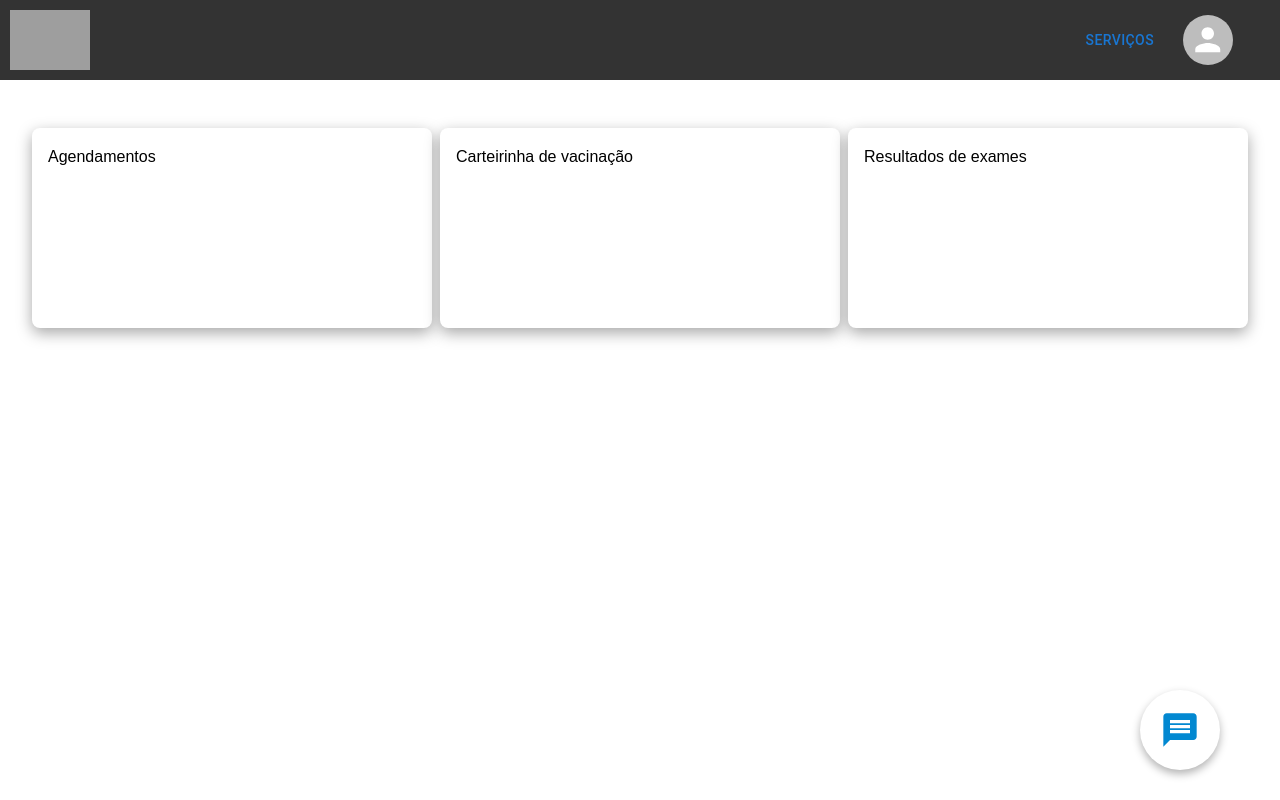
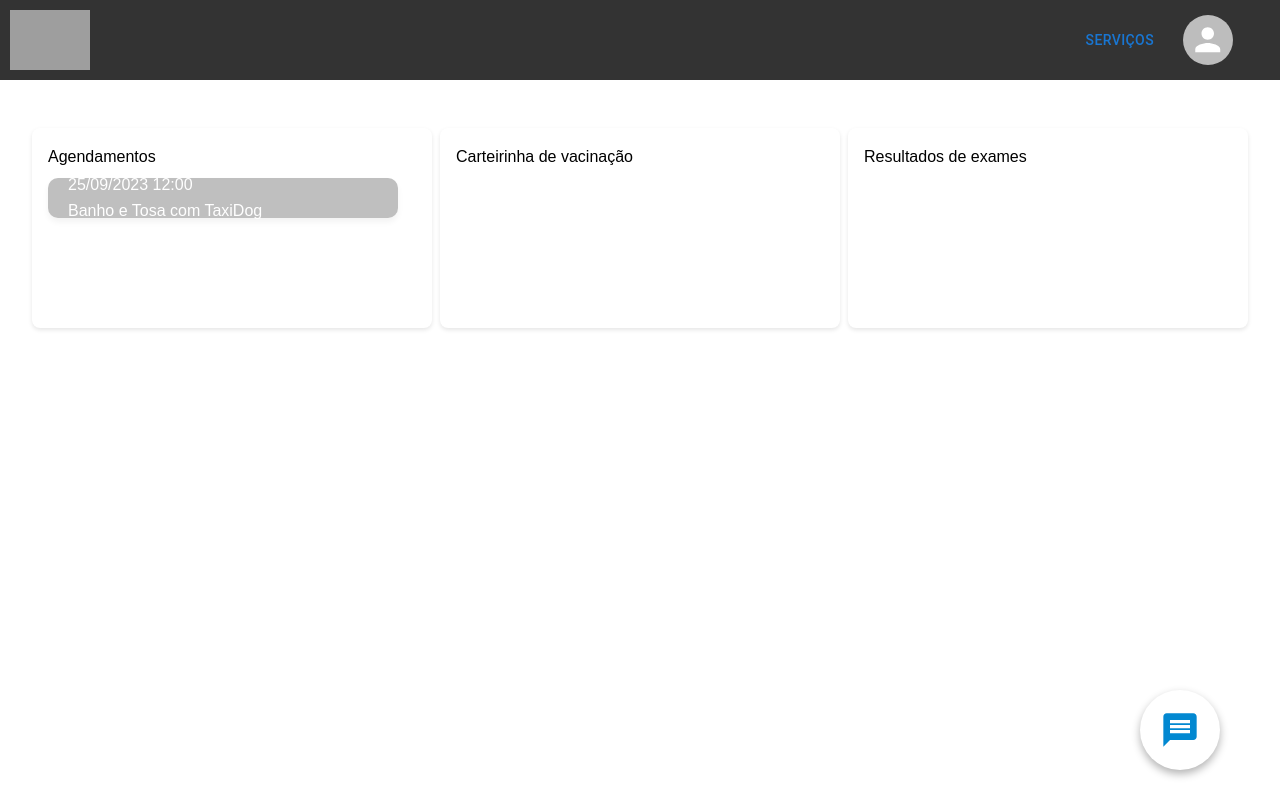
Before and after one commit to AronNascimento2/front-petlux, a React (Vite) app: page /front-petlux/home in a window 1280 px wide. Built offline with nearby package versions, Linux system fonts and the light colour scheme; grey boxes are pictures that could not be loaded.

Commit message:
information

```diff
--- a/src/Components/GlobalComponents/Card/styles.ts
+++ b/src/Components/GlobalComponents/Card/styles.ts
@@ -5,7 +5,7 @@ export const Container = styled.div`
   height: 300px; /* Tamanho inicial (pode ser ajustado) */
   padding: 16px;
   border-radius: 8px;
-  box-shadow: rgba(0, 0, 0, 0.35) 0px 5px 15px;
+  box-shadow: 0 2px 4px rgba(0, 0, 0, 0.1);
   background-color: #fff;
   margin-bottom: 16px;
   color: black;
--- a/src/Components/Pages/Home/index.tsx
+++ b/src/Components/Pages/Home/index.tsx
@@ -9,7 +9,13 @@ export const Home = () => {
       <S.Wrapper>
         {' '}
         <S.StyledCard>
-          <div>Agendamentos</div>
+          <div className="title">Agendamentos</div>
+          <S.StyledInformations>
+            <div className="text">
+              <p>25/09/2023 12:00 </p>
+              <p>Banho e Tosa com TaxiDog</p>
+            </div>
+          </S.StyledInformations>
         </S.StyledCard>
         <S.StyledCard>
           <div>Carteirinha de vacinação</div>
--- a/src/Components/Pages/Home/styles.ts
+++ b/src/Components/Pages/Home/styles.ts
@@ -34,6 +34,10 @@ export const Container = styled.div`
 export const StyledCard = styled(Card)`
   width: 400px;
   height: 200px;
+  overflow: auto;
+  .title {
+    padding-bottom: 0.5rem;
+  }
   @media (max-width: 767px) {
     width: 100%;
     height: 200px;
@@ -54,3 +58,20 @@ export const Wrapper = styled.div`
   /* Defina o máximo de 3 cartões por linha em telas maiores */
   /* Defina o máximo de 3 cartões por linha em telas maiores */
 `
+export const StyledInformations = styled(Card)`
+  height: 40px;
+  width: 350px;
+  display: flex;
+  align-items: center;
+  color: #ffffff;
+  opacity: 0.5;
+  background-color: gray; /* Cinza com transparência */
+  border-radius: 10px;
+  padding: 20px;
+  box-shadow: 0 4px 6px rgba(0, 0, 0, 0.1);
+
+  @media (max-width: 767px) {
+    width: 270px;
+    margin-bottom: 20px;
+  }
+`
```
